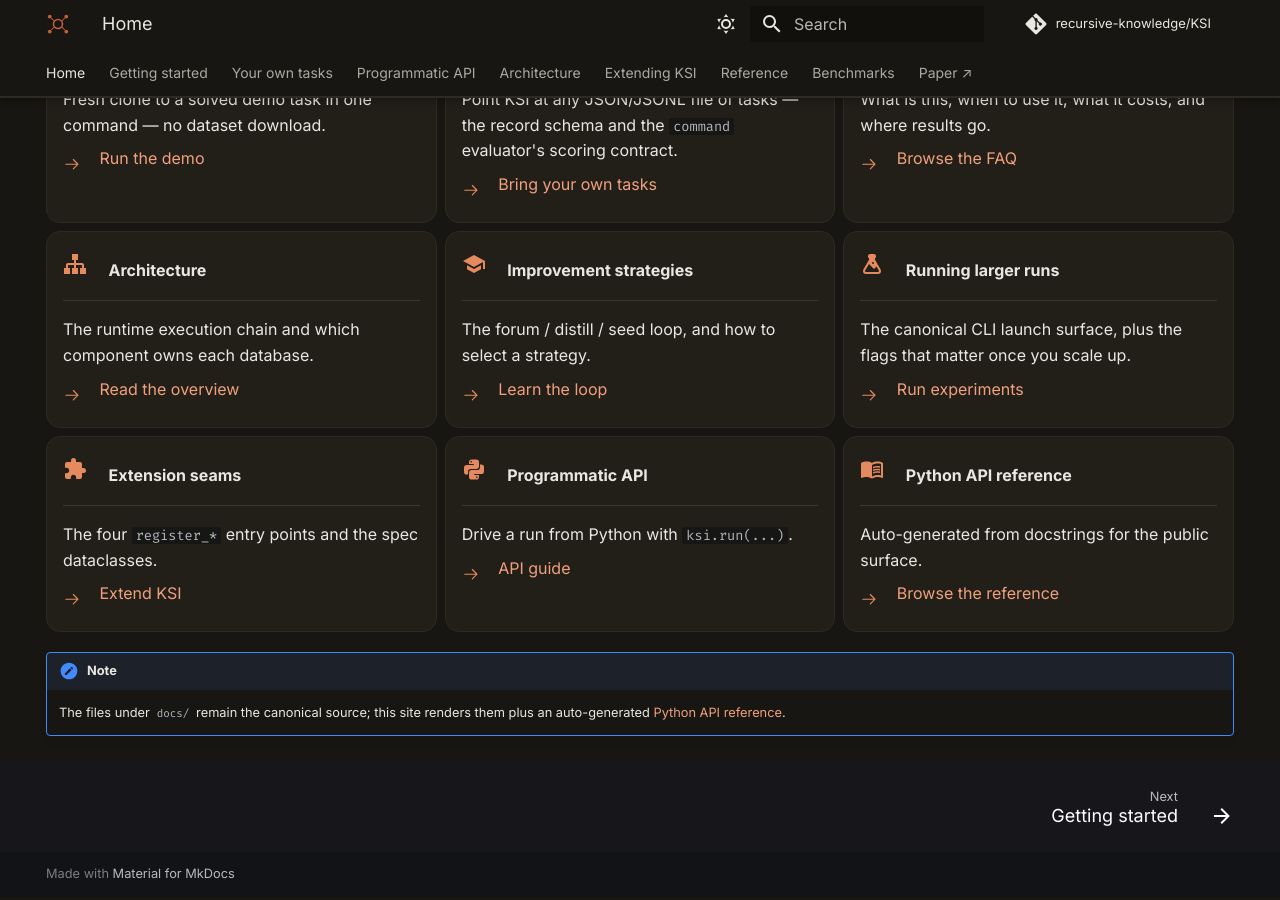
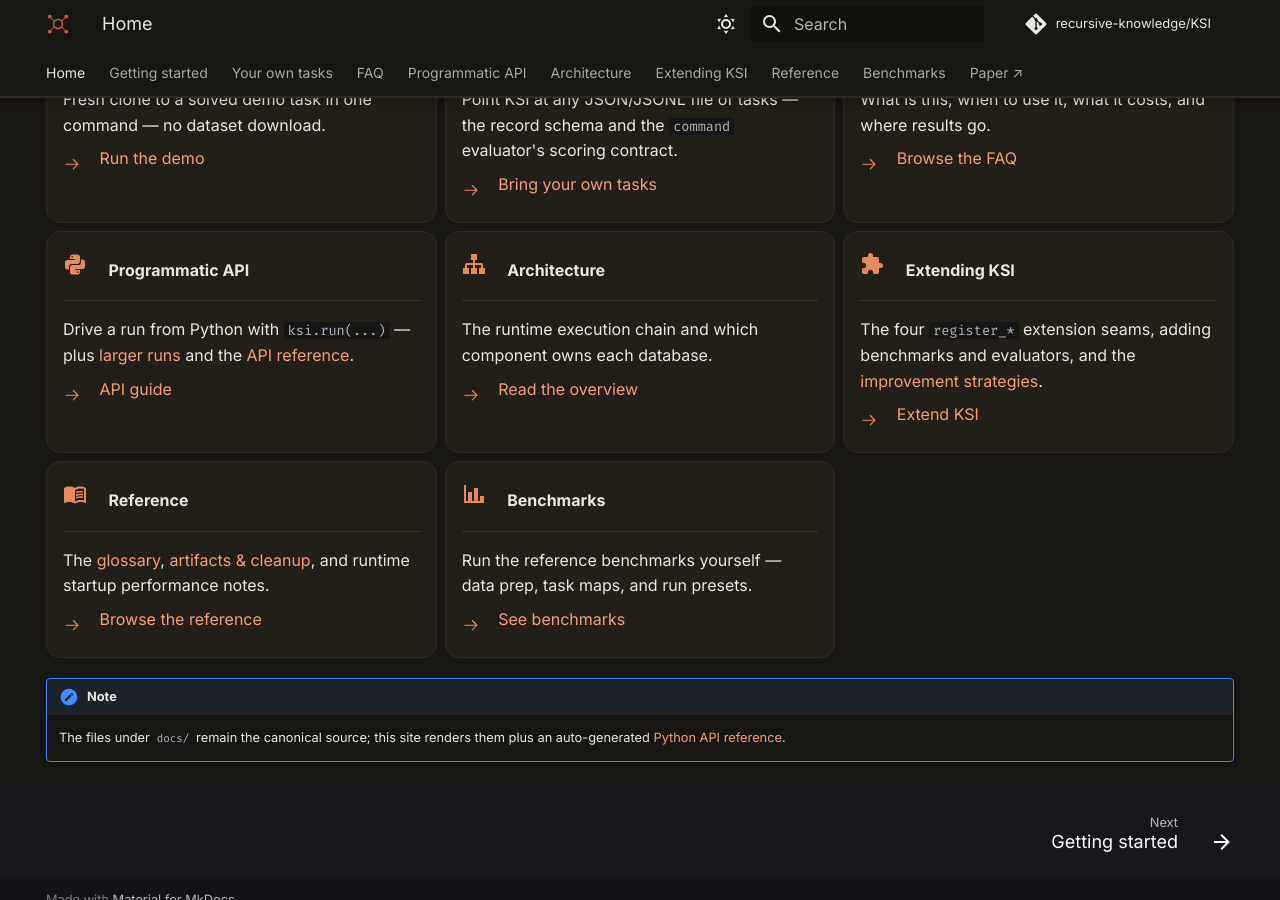
Before and after one commit to recursive-knowledge/KSI, an MkDocs documentation site: the page built from docs/index.md, in a window 1280 px wide and 900 px high, scrolled down 607 px. Built offline with MkDocs 1.6.1 and Material for MkDocs 9.7.7, drawn with Linux system fonts in a browser that asks for light colours; comment, search, counter and statistics services are not loaded.

Commit message:
docs: unify landing-page cards with the nav tab selector
Promote FAQ to a top-level nav tab (third, matching its landing-page
position) and make the landing card grid mirror the tabs one-to-one in
tab order. Sub-page cards (improvement strategies, larger runs, API
reference) fold into their parent cards as inline links; new Reference
and Benchmarks cards cover the previously missing tabs.

Co-Authored-By: Claude Fable 5 <noreply@anthropic.com>
Claude-Session: https://claude.ai/code/session_01B4YU8ofMLUmKekv8zYC18F

```diff
--- a/docs/index.md
+++ b/docs/index.md
@@ -49,6 +49,16 @@ knowledge, and seeds the next generation with it.
 
     [:octicons-arrow-right-24: Browse the FAQ](faq.md)
 
+-   :material-language-python:{ .lg } &nbsp; **Programmatic API**
+
+    ---
+
+    Drive a run from Python with `ksi.run(...)` — plus
+    [larger runs](experiments.md) and the
+    [API reference](reference/api.md).
+
+    [:octicons-arrow-right-24: API guide](programmatic_api.md)
+
 -   :material-sitemap:{ .lg } &nbsp; **Architecture**
 
     ---
@@ -57,46 +67,32 @@ knowledge, and seeds the next generation with it.
 
     [:octicons-arrow-right-24: Read the overview](architecture.md)
 
--   :material-school:{ .lg } &nbsp; **Improvement strategies**
+-   :material-puzzle:{ .lg } &nbsp; **Extending KSI**
 
     ---
 
-    The forum / distill / seed loop, and how to select a strategy.
+    The four `register_*` extension seams, adding benchmarks and
+    evaluators, and the [improvement strategies](improvement_strategies.md).
 
-    [:octicons-arrow-right-24: Learn the loop](improvement_strategies.md)
+    [:octicons-arrow-right-24: Extend KSI](extending.md)
 
--   :material-flask:{ .lg } &nbsp; **Running larger runs**
+-   :material-book-open-variant:{ .lg } &nbsp; **Reference**
 
     ---
 
-    The canonical CLI launch surface, plus the flags that matter once you
-    scale up.
+    The [glossary](glossary.md), [artifacts & cleanup](artifacts.md), and
+    runtime startup performance notes.
 
-    [:octicons-arrow-right-24: Run experiments](experiments.md)
+    [:octicons-arrow-right-24: Browse the reference](glossary.md)
 
--   :material-puzzle:{ .lg } &nbsp; **Extension seams**
+-   :material-chart-bar:{ .lg } &nbsp; **Benchmarks**
 
     ---
 
-    The four `register_*` entry points and the spec dataclasses.
+    Run the reference benchmarks yourself — data prep, task maps, and
+    run presets.
 
-    [:octicons-arrow-right-24: Extend KSI](extending.md)
-
--   :material-language-python:{ .lg } &nbsp; **Programmatic API**
-
-    ---
-
-    Drive a run from Python with `ksi.run(...)`.
-
-    [:octicons-arrow-right-24: API guide](programmatic_api.md)
-
--   :material-book-open-variant:{ .lg } &nbsp; **Python API reference**
-
-    ---
-
-    Auto-generated from docstrings for the public surface.
-
-    [:octicons-arrow-right-24: Browse the reference](reference/api.md)
+    [:octicons-arrow-right-24: See benchmarks](benchmarks.md)
 
 </div>
 
--- a/mkdocs.yml
+++ b/mkdocs.yml
@@ -87,6 +87,7 @@ nav:
       - getting-started.md
       - Contributing: CONTRIBUTING.md
   - Your own tasks: your_own_tasks.md
+  - FAQ: faq.md
   - Programmatic API:
       - programmatic_api.md
       - Running larger runs: experiments.md
@@ -98,7 +99,6 @@ nav:
       - Add an evaluator / runtime: adding_an_evaluator.md
       - Improvement strategies: improvement_strategies.md
   - Reference:
-      - FAQ: faq.md
       - Glossary: glossary.md
       - Artifacts & cleanup: artifacts.md
       - Runtime startup performance: runtime-startup-performance.md
```
